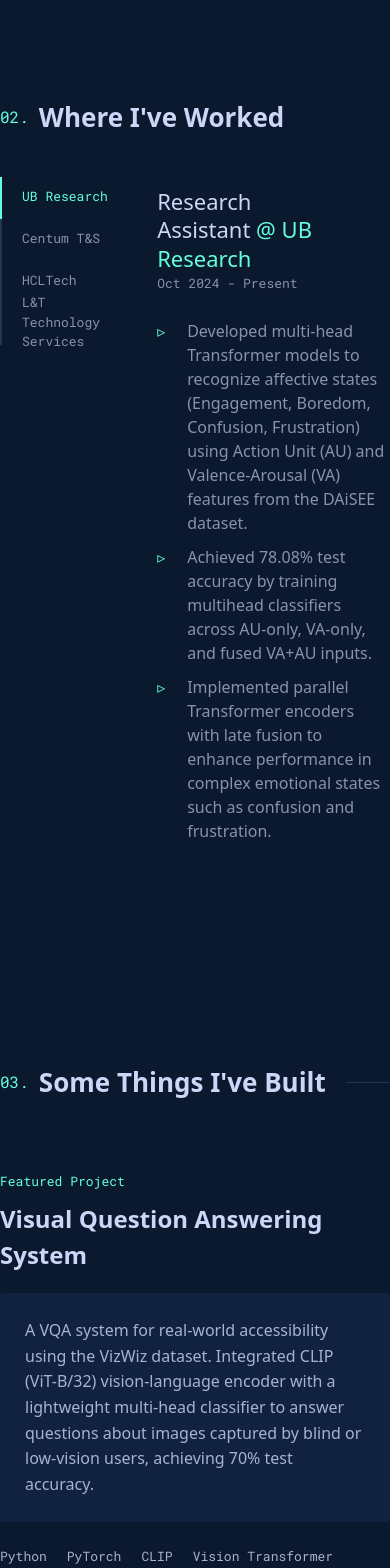
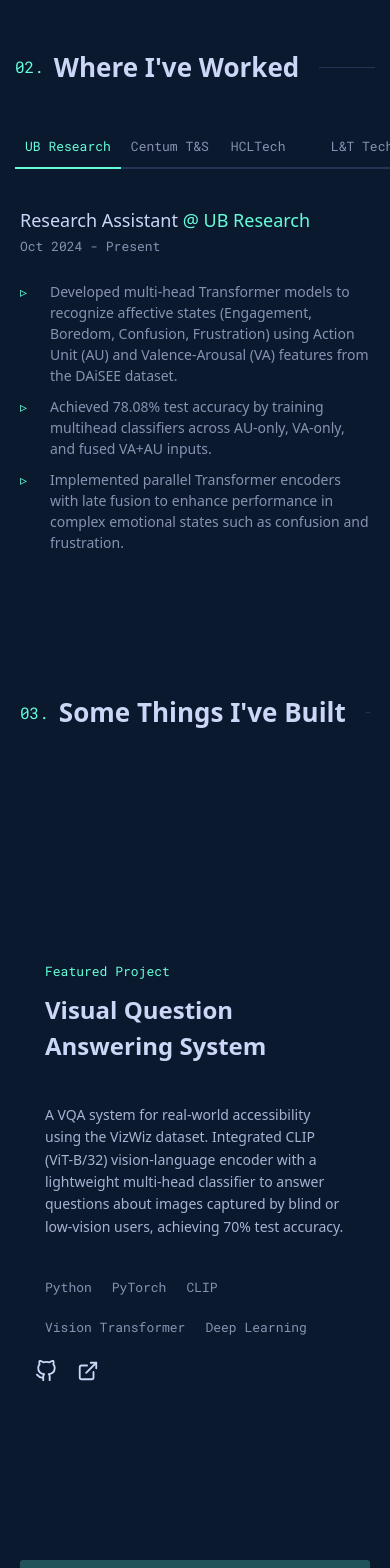
Before and after one commit to Vishnupriya-1008/Portfolio-, a Next.js app: page / in a window 390 px wide. Shown: the part 2280-3848 px from the top of the page. Built offline with nearby package versions, Linux system fonts and the light colour scheme.

Commit message:
style: improve mobile responsiveness across all components

```diff
--- a/src/components/Contact.module.css
+++ b/src/components/Contact.module.css
@@ -89,9 +89,36 @@
 @media (max-width: 768px) {
   .contact {
     padding: 0 20px;
+    min-height: 80vh;
   }
 
   .description {
     font-size: 16px;
+    margin-bottom: 30px;
+  }
+
+  .title {
+    font-size: clamp(35px, 5vw, 50px);
   }
 }
+
+@media (max-width: 480px) {
+  .contact {
+    padding: 0 15px;
+    min-height: 70vh;
+  }
+
+  .description {
+    font-size: 14px;
+    margin-bottom: 25px;
+  }
+
+  .title {
+    font-size: clamp(30px, 5vw, 40px);
+  }
+
+  .button {
+    padding: 1rem 1.5rem;
+    font-size: 13px;
+  }
+}
--- a/src/components/Experience.module.css
+++ b/src/components/Experience.module.css
@@ -1,5 +1,5 @@
 .experience {
-  max-width: 700px;
+  max-width: 900px;
   margin: 0 auto;
   padding: 100px 0;
 }
@@ -12,6 +12,17 @@
   width: 100%;
   font-size: clamp(26px, 5vw, 32px);
   color: #ccd6f6;
+  white-space: nowrap;
+}
+
+.heading::after {
+  content: "";
+  display: block;
+  position: relative;
+  width: 300px;
+  height: 1px;
+  margin-left: 20px;
+  background-color: #233554;
 }
 
 .number {
@@ -23,34 +34,29 @@
 }
 
 .inner {
-  display: flex;
-  gap: 25px;
+  display: grid;
+  grid-template-columns: minmax(200px, 300px) 1fr;
+  gap: 50px;
 }
 
 .tabList {
   position: relative;
   z-index: 3;
-  width: max-content;
-  padding: 0;
-  margin: 0;
-  list-style: none;
+  width: 100%;
+  display: flex;
+  flex-direction: column;
 }
 
 .tabButton {
   text-align: left;
+  text-decoration: none;
   padding: 0 20px 2px;
   border-left: 2px solid #233554;
   background-color: transparent;
   color: #8892b0;
   font-family: var(--font-roboto-mono);
   font-size: 13px;
-  min-width: 120px;
-  height: 42px;
-  display: flex;
-  align-items: center;
-  border-top: 0;
-  border-bottom: 0;
-  border-right: 0;
+  min-height: 42px;
   cursor: pointer;
   transition: all 0.25s cubic-bezier(0.645,0.045,0.355,1);
 }
@@ -60,19 +66,20 @@
   color: #64ffda;
 }
 
-.tabButton.active {
-  border-left-color: #64ffda;
+.active {
+  border-left: 2px solid #64ffda;
   color: #64ffda;
 }
 
 .tabContent {
+  position: relative;
   width: 100%;
   height: auto;
-  padding-top: 10px;
+  padding: 10px 5px;
 }
 
 .tabContent h3 {
-  margin-bottom: 2px;
+  margin-bottom: 5px;
   font-size: 22px;
   font-weight: 500;
   line-height: 1.3;
@@ -88,6 +95,10 @@
   text-decoration: none;
 }
 
+.company a:hover {
+  text-decoration: underline;
+}
+
 .date {
   margin-bottom: 25px;
   color: #8892b0;
@@ -101,44 +112,73 @@
   list-style: none;
 }
 
-.tabContent li {
+.tabContent ul li {
   position: relative;
   padding-left: 30px;
   margin-bottom: 10px;
+  font-size: 15px;
   color: #8892b0;
-  font-size: 16px;
-  line-height: 1.5;
 }
 
-.tabContent li:before {
-  content: '▹';
+.tabContent ul li::before {
+  content: "▹";
   position: absolute;
   left: 0;
   color: #64ffda;
 }
 
 @media (max-width: 768px) {
-  .container {
-    flex-direction: column;
+  .experience {
+    padding: 60px 20px;
   }
 
-  .tabs {
+  .heading::after {
+    width: 100%;
+  }
+
+  .inner {
+    display: block;
+  }
+
+  .tabList {
+    display: flex;
     flex-direction: row;
     overflow-x: auto;
-    border-left: none;
-    border-bottom: 2px solid var(--navy-light);
+    margin-bottom: 30px;
+    width: calc(100% + 40px);
+    margin-left: -20px;
+    padding-left: 20px;
   }
 
-  .tab {
-    border-left: none;
-    border-bottom: 2px solid transparent;
-    margin-left: 0;
-    margin-bottom: -2px;
-    white-space: nowrap;
+  .tabButton {
+    flex-shrink: 0;
+    border-left: 0;
+    border-bottom: 2px solid #233554;
+    min-width: 120px;
+    padding: 0 15px;
   }
 
-  .tabActive {
-    border-left-color: transparent;
-    border-bottom-color: var(--mint);
+  .active {
+    border-left: 0;
+    border-bottom: 2px solid #64ffda;
   }
 }
+
+@media (max-width: 480px) {
+  .experience {
+    padding: 50px 15px;
+  }
+
+  .tabContent h3 {
+    font-size: 18px;
+  }
+
+  .tabContent ul li {
+    font-size: 14px;
+  }
+
+  .tabButton {
+    min-width: 100px;
+    padding: 0 10px;
+  }
+}
--- a/src/components/Work.module.css
+++ b/src/components/Work.module.css
@@ -34,9 +34,9 @@
 }
 
 .projectGrid {
-  display: flex;
-  flex-direction: column;
+  display: grid;
   gap: 100px;
+  margin-bottom: 100px;
 }
 
 .project {
@@ -46,28 +46,16 @@
   align-items: center;
 }
 
-.project:nth-of-type(2n + 1) .projectContent {
+.projectContent {
+  position: relative;
+  grid-area: 1 / 1 / -1 / 7;
+  grid-column: 1 / 8;
+  z-index: 2;
+}
+
+.project:nth-of-type(2n+1) .projectContent {
   grid-column: 7 / -1;
   text-align: right;
-}
-
-.project:nth-of-type(2n + 1) .projectTechList {
-  justify-content: flex-end;
-}
-
-.project:nth-of-type(2n + 1) .projectLinks {
-  justify-content: flex-end;
-}
-
-.project:nth-of-type(2n + 1) .projectImage {
-  grid-column: 1 / 8;
-}
-
-.projectContent {
-  position: relative;
-  grid-column: 1 / 7;
-  grid-row: 1 / -1;
-  z-index: 2;
 }
 
 .projectOverline {
@@ -90,21 +78,31 @@
   border-radius: 4px;
   background-color: #112240;
   color: #a8b2d1;
-  font-size: 16px;
+  font-size: 15px;
   line-height: 1.6;
+}
+
+.project:nth-of-type(2n+1) .projectDescription {
+  text-align: left;
 }
 
 .projectTechList {
   display: flex;
   flex-wrap: wrap;
+  position: relative;
+  z-index: 2;
+  margin: 25px 0 10px;
+  padding: 0;
+  list-style: none;
   gap: 20px;
-  padding: 0;
-  margin: 25px 0 10px;
-  list-style: none;
+}
+
+.project:nth-of-type(2n+1) .projectTechList {
+  justify-content: flex-end;
 }
 
 .projectTechList li {
-  color: #a8b2d1;
+  color: #8892b0;
   font-family: var(--font-roboto-mono);
   font-size: 13px;
   white-space: nowrap;
@@ -113,14 +111,19 @@
 .projectLinks {
   display: flex;
   align-items: center;
+  position: relative;
+  margin-top: 10px;
   gap: 20px;
-  margin-top: 10px;
+}
+
+.project:nth-of-type(2n+1) .projectLinks {
+  justify-content: flex-end;
 }
 
 .projectLinks a {
   color: #ccd6f6;
   font-size: 22px;
-  transition: color 0.25s cubic-bezier(0.645,0.045,0.355,1);
+  transition: color 0.2s;
 }
 
 .projectLinks a:hover {
@@ -128,33 +131,30 @@
 }
 
 .projectImage {
+  position: relative;
+  grid-area: 1 / 6 / -1 / -1;
   grid-column: 6 / -1;
-  grid-row: 1 / -1;
-  position: relative;
-  z-index: 1;
+  height: 100%;
+  opacity: 0.25;
+  transition: opacity 0.3s;
+}
+
+.project:nth-of-type(2n+1) .projectImage {
+  grid-column: 1 / 8;
+}
+
+.projectImage:hover {
+  opacity: 1;
 }
 
 .imageWrapper {
   position: relative;
   width: 100%;
-  max-width: 100%;
-  aspect-ratio: 16/9;
+  height: 100%;
+  min-height: 400px;
   border-radius: 4px;
   background-color: #64ffda;
-  transition: all 0.25s cubic-bezier(0.645,0.045,0.355,1);
-}
-
-.imageWrapper::before {
-  content: "";
-  position: absolute;
-  width: 100%;
-  height: 100%;
-  inset: 0px;
-  z-index: 3;
-  background-color: #0a192f;
-  mix-blend-mode: screen;
-  border-radius: 4px;
-  transition: all 0.25s cubic-bezier(0.645,0.045,0.355,1);
+  vertical-align: middle;
 }
 
 .img {
@@ -165,56 +165,15 @@
   transition: all 0.25s cubic-bezier(0.645,0.045,0.355,1);
 }
 
-.imageWrapper:hover::before {
-  background-color: transparent;
-}
-
-.imageWrapper:hover .img {
+.img:hover {
   filter: none;
   mix-blend-mode: normal;
 }
 
-@media (max-width: 768px) {
-  .project {
-    grid-template-columns: 1fr;
-    gap: 20px;
-  }
-
-  .project:nth-of-type(2n + 1) .projectContent {
-    grid-column: 1 / -1;
-    text-align: left;
-  }
-
-  .project:nth-of-type(2n + 1) .projectTechList {
-    justify-content: flex-start;
-  }
-
-  .project:nth-of-type(2n + 1) .projectLinks {
-    justify-content: flex-start;
-  }
-
-  .project:nth-of-type(2n + 1) .projectImage {
-    grid-column: 1 / -1;
-  }
-
-  .projectContent {
-    grid-column: 1 / -1;
-    padding: 20px 0;
-  }
-
-  .projectImage {
-    grid-column: 1 / -1;
-  }
-
-  .heading::after {
-    width: 100%;
-  }
-}
-
 .moreProjectsHeading {
   font-size: clamp(24px, 5vw, 28px);
+  margin: 0 0 30px;
   color: #ccd6f6;
-  margin: 100px 0 20px;
   text-align: center;
 }
 
@@ -236,6 +195,7 @@
   grid-template-columns: repeat(auto-fill, minmax(300px, 1fr));
   gap: 15px;
   position: relative;
+  margin-top: 50px;
 }
 
 .otherProject {
@@ -245,7 +205,6 @@
   background-color: #112240;
   padding: 2rem 1.75rem;
   border-radius: 4px;
-  height: 100%;
 }
 
 .otherProject:hover {
@@ -279,21 +238,132 @@
 .otherProjectTechList {
   display: flex;
   flex-wrap: wrap;
-  gap: 10px;
   padding: 0;
-  margin: 20px 0 0;
+  margin: 20px 0 0 0;
   list-style: none;
+  gap: 15px;
 }
 
 .otherProjectTechList li {
   color: #8892b0;
   font-family: var(--font-roboto-mono);
   font-size: 12px;
-  white-space: nowrap;
+  line-height: 1.75;
 }
 
 @media (max-width: 1080px) {
-  .otherProjectsGrid {
-    grid-template-columns: repeat(auto-fill, minmax(250px, 1fr));
+  .work {
+    padding: 100px 50px;
   }
 }
+
+@media (max-width: 768px) {
+  .work {
+    padding: 80px 25px;
+  }
+
+  .heading::after {
+    width: 100%;
+  }
+
+  .projectGrid {
+    gap: 70px;
+  }
+
+  .project {
+    display: block;
+  }
+
+  .projectContent {
+    display: flex;
+    flex-direction: column;
+    justify-content: center;
+    height: 100%;
+    grid-column: 1 / -1;
+    padding: 40px 40px 30px;
+    z-index: 5;
+  }
+
+  .project:nth-of-type(2n+1) .projectContent {
+    grid-column: 1 / -1;
+    padding: 40px 40px 30px;
+    text-align: left;
+  }
+
+  .projectDescription {
+    padding: 20px 0;
+    background-color: transparent;
+    box-shadow: none;
+  }
+
+  .projectTechList {
+    margin: 20px 0;
+  }
+
+  .project:nth-of-type(2n+1) .projectTechList {
+    justify-content: flex-start;
+  }
+
+  .projectLinks {
+    margin-left: -10px;
+  }
+
+  .project:nth-of-type(2n+1) .projectLinks {
+    justify-content: flex-start;
+    margin-left: -10px;
+    margin-right: 0;
+  }
+
+  .projectImage {
+    grid-column: 1 / -1;
+    height: 100%;
+    opacity: 0.25;
+  }
+
+  .project:nth-of-type(2n+1) .projectImage {
+    grid-column: 1 / -1;
+  }
+
+  .imageWrapper {
+    min-height: 300px;
+  }
+}
+
+@media (max-width: 480px) {
+  .work {
+    padding: 60px 20px;
+  }
+
+  .projectGrid {
+    gap: 50px;
+  }
+
+  .projectContent {
+    padding: 30px 25px 20px;
+  }
+
+  .project:nth-of-type(2n+1) .projectContent {
+    padding: 30px 25px 20px;
+  }
+
+  .projectDescription {
+    font-size: 14px;
+  }
+
+  .otherProjectsGrid {
+    grid-template-columns: 1fr;
+    gap: 20px;
+  }
+
+  .otherProject {
+    padding: 1.75rem 1.5rem;
+  }
+
+  .otherProjectTitle {
+    font-size: 18px;
+  }
+
+  .otherProjectDescription {
+    font-size: 14px;
+  }
+}
```
